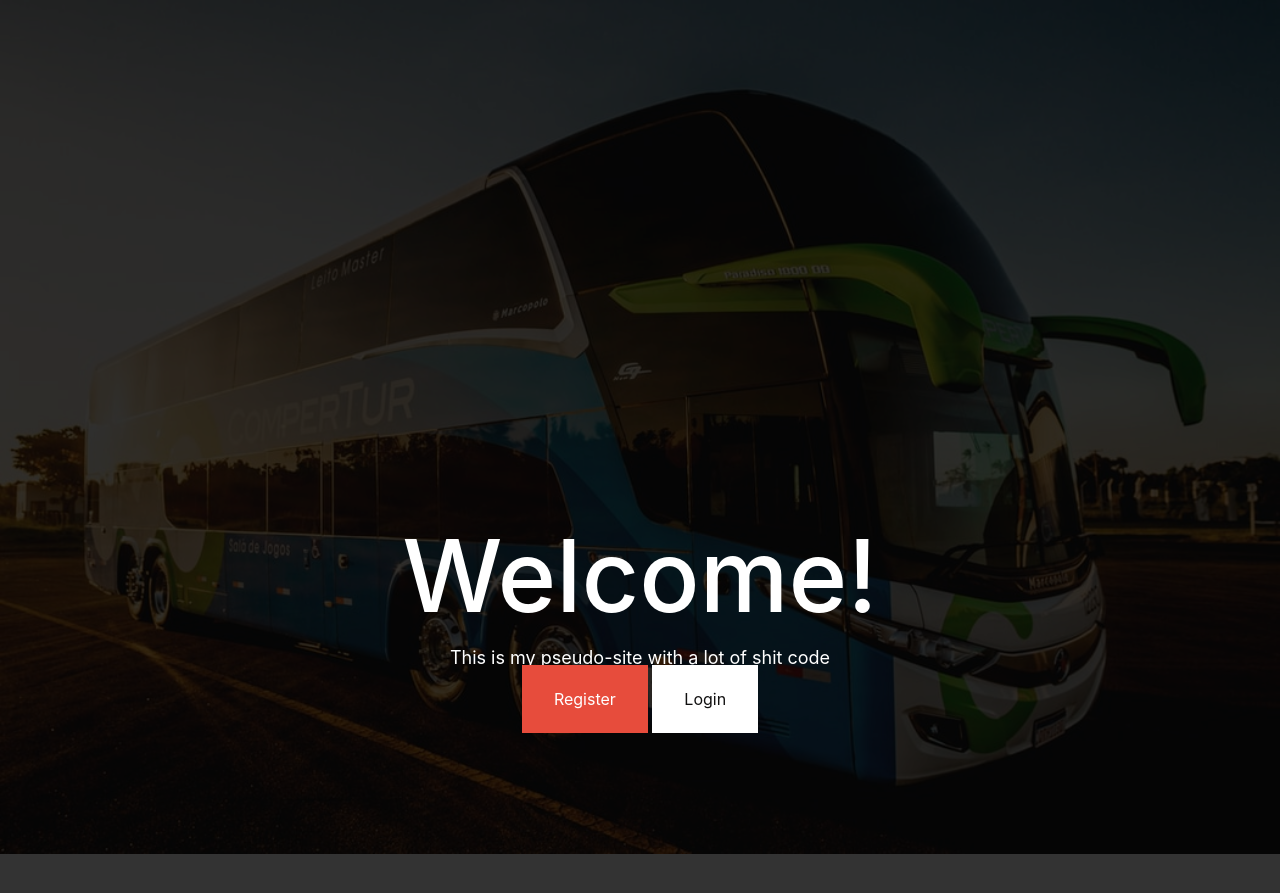
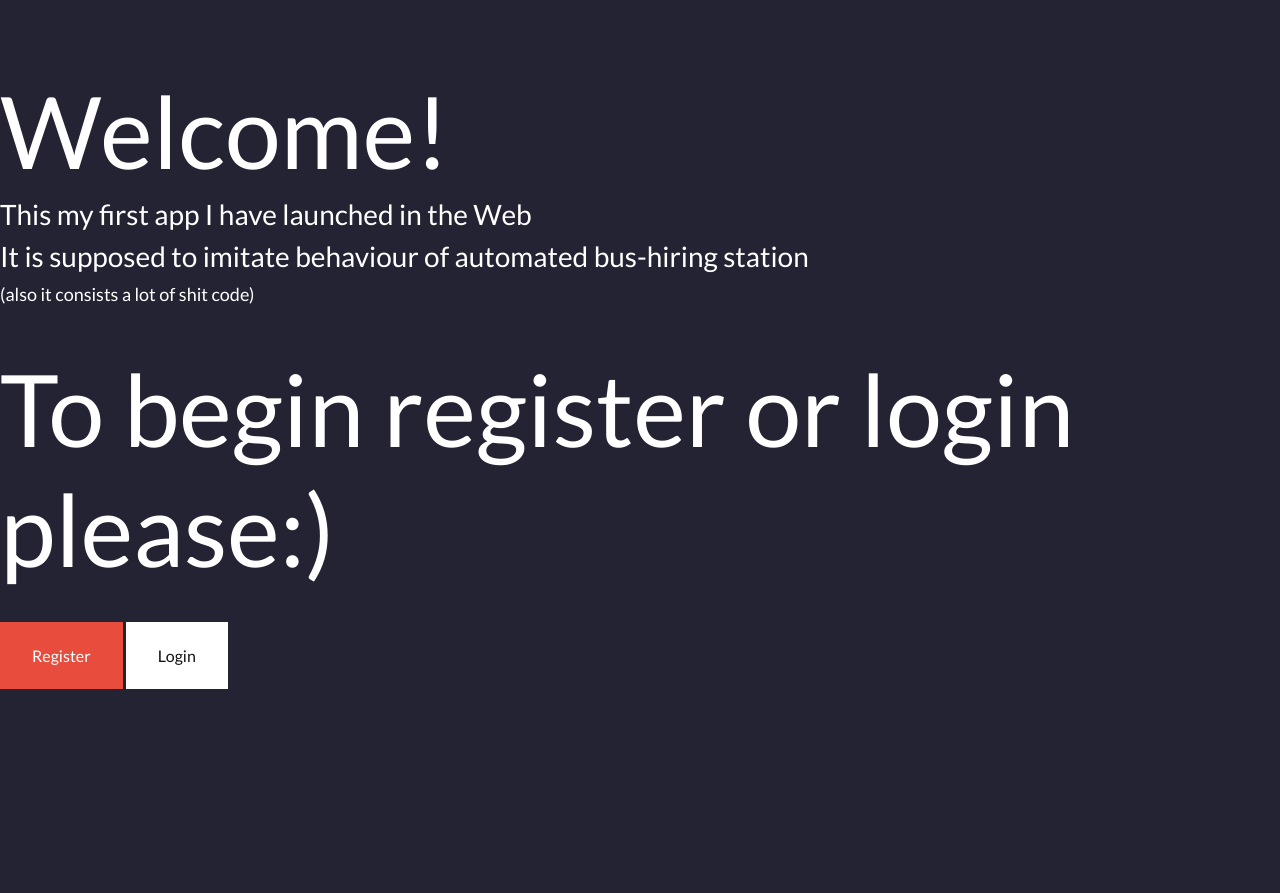
Before and after one commit to Mimkaa/calculator_grapher, a Django app: page / in a window 1280 px wide. Shown: the top 893 px of the page. Run offline with Django 3.2, Linux system fonts and the light colour scheme; some libraries are stand-ins or nearby versions.

Commit message:
40 comit

```diff
--- a/affiliate/templates/initial.html
+++ b/affiliate/templates/initial.html
@@ -11,7 +11,7 @@
     <link href="https://cdn.jsdelivr.net/npm/bootstrap@5.1.1/dist/css/bootstrap.min.css" rel="stylesheet" integrity="sha384-F3w7mX95PdgyTmZZMECAngseQB83DfGTowi0iMjiWaeVhAn4FJkqJByhZMI3AhiU" crossorigin="anonymous">
 
     <link rel="stylesheet" href="https://maxcdn.bootstrapcdn.com/bootstrap/4.0.0/css/bootstrap.min.css" integrity="sha384-Gn5384xqQ1aoWXA+058RXPxPg6fy4IWvTNh0E263XmFcJlSAwiGgFAW/dAiS6JXm" crossorigin="anonymous">
-
+    <link href="{% static 'affiliate/css/styles.css' %}" rel="stylesheet" type='text/css'  >
     <title>
         {% block title %}
         Initial
@@ -52,21 +52,22 @@
   </head>
 
   <body>
+  <div >
+      <h5 style="font-size:100px;">Welcome!</h5>
+    <h3> This my first app I have launched in the Web  </h3>
+    <h3>It is supposed to imitate behaviour of automated bus-hiring station</h3>
 
-
-
-
-  <div class="carousel-inner">
-    <div class="carousel-item active" >
-      <img class="d-block w-100" src="{% static 'affiliate/images/1.jpg' %}" alt="Second slide " >
-      <div class="carousel-caption d-none d-md-block" style="bottom:20%;">
-        <h5 style="font-size:100px;">Welcome!</h5>
-        <p style="font-size:18px">This is my pseudo-site with a lot of shit code </p>
-          <div class="slider-btn" >
+        <p style="font-size:18px">(also it consists a lot of shit code) </p>
+    <br/>
+          <div  >
+            <h5 style="font-size:100px;">To begin register or login please:)</h5>
+            <br/><br/>
               <a style="background-color:#e74c3c; color:white; border-radius:0; padding:1.5rem 2rem; font-size:1rem; " href="{% url 'register' %}">Register</a>
               <a style="background-color:white; color:#111010; border-radius:0; padding:1.5rem 2rem; font-size:1rem; "  href="{% url 'login' %}">Login</a>
           </div>
-      </div>
+</div>
+
+
 
 
 
```
